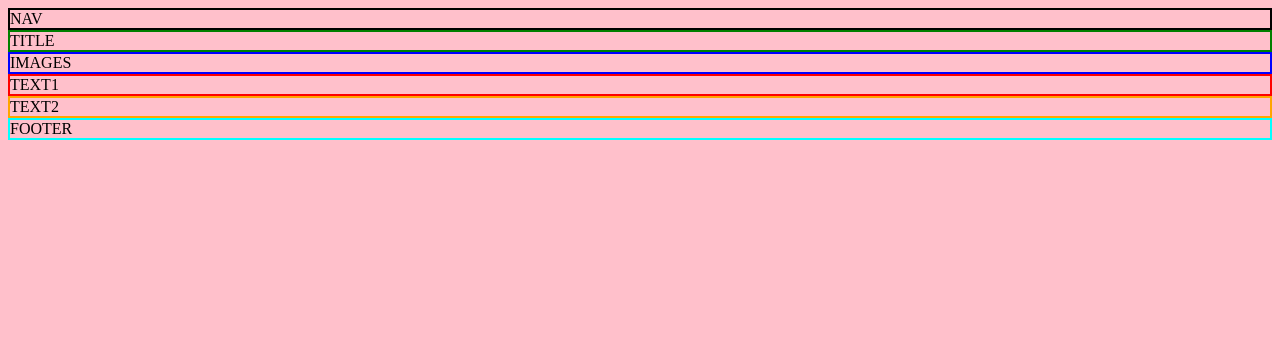
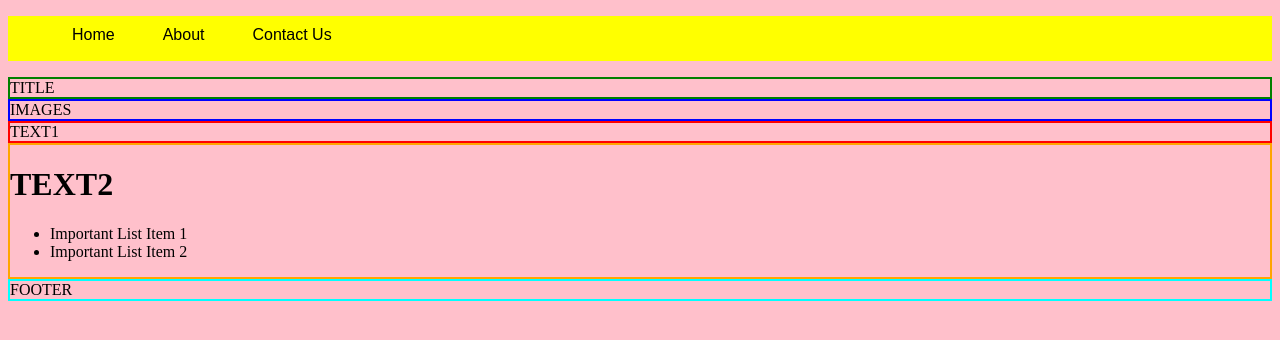
Before and after one commit to DevDreed/css1, a plain HTML site: page index.html in a window 1280 px wide. Drawn offline with Linux system fonts and the light colour scheme.

Commit message:
added nav bar element

```diff
--- a/index.html
+++ b/index.html
@@ -7,9 +7,13 @@
     <link rel="stylesheet" href="styles.css">
   </head>
   <body>
-  <div class="new-border">
-    NAV
-  </div>
+    <nav>
+      <ul class="top-nav">
+        <li>Home</li>
+        <li>About</li>
+        <li>Contact Us</li>
+      </ul>
+    </nav>
     <div class="new-border title">
       TITLE
     </div>
@@ -20,7 +24,11 @@
       TEXT1
     </div>
     <div class="new-border text2">
-    TEXT2
+      <h1>TEXT2</h1>
+      <ul>
+        <li>Important List Item 1</li>
+        <li>Important List Item 2</li>
+      </ul>
     </div>
     <div class="new-border footer">
       FOOTER
--- a/styles.css
+++ b/styles.css
@@ -25,6 +25,20 @@ body {
 .footer {
   border-color: aqua;
 }
+
+.top-nav{
+  background-color: yellow;
+  height: 45px;
+}
+
+.top-nav li {
+  list-style-type: none;
+  font-family: "Arial";
+  padding: 0 9px;
+  float: left;
+  margin: 10px 15px 0 15px;
+  cursor: pointer;
+}
 /*.new-border2 {
   border-width: 2px;
   border-style: solid;
```
Lines whose indentation alone changed are shown as unchanged.
